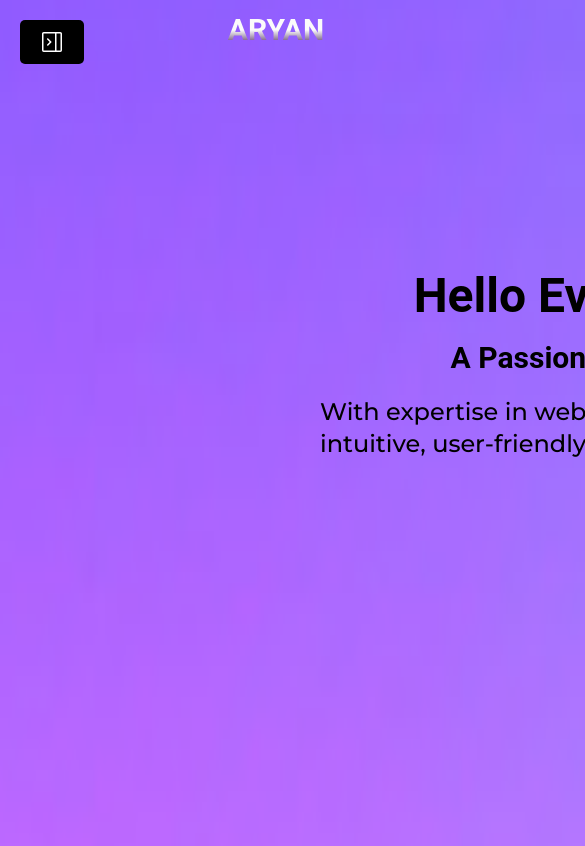
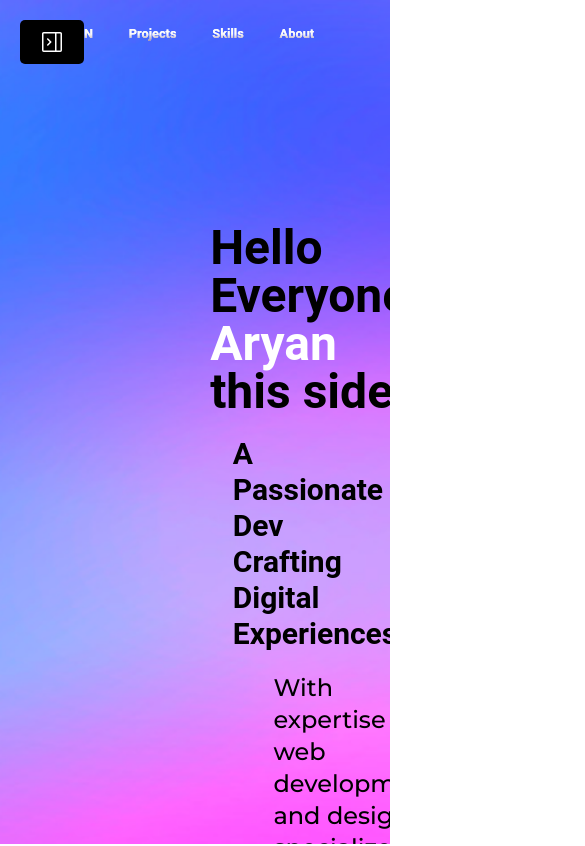
Before and after one commit to Aryanftw/portfolio-2, a React (Vite) app in the folder frontend/: page /home in a window 390 px wide. Shown: the top 846 px of the page, 585 px wide, since content can reach past the window. Built offline with nearby package versions, Linux system fonts and the light colour scheme.

Commit message:
navbar responsiveness added

```diff
--- a/frontend/index.html
+++ b/frontend/index.html
@@ -3,7 +3,8 @@
   <head>
     <meta charset="UTF-8" />
     <link rel="icon" type="image/svg+xml" href="/vite.svg" />
-    <meta name="viewport" content="width=device-width, initial-scale=1.0" />
+    <!-- <meta name="viewport" content="width=device-width, initial-scale=1.0" /> -->
+    <meta name="viewport" content="width=device-width, initial-scale=1.0, maximum-scale=1.0, user-scalable=no">
     <title>Aryan | Portfolio</title>
   </head>
   <body>
--- a/frontend/src/components/Home.css
+++ b/frontend/src/components/Home.css
@@ -1,24 +1,45 @@
-.main{
-  width:94.8rem;
+.main {
+  width: 100%;
+  min-height: 100vh;
   background-image: url('./Screenshot2024-10-30-210229.png');
   background-repeat: no-repeat;
   background-position: center;
-  background-size:cover;
-  background-size: 300% 300%;
-  animation: gradientAnimation 15s ease infinite;
+  background-size: cover;
+  position: fixed;  /* Added to ensure bg stays fixed */
+  top: 0;
+  left: 0;
+  right: 0;
+  bottom: 0;
+  overflow-y: auto; /* Allow scrolling of content */
 }
 
-@keyframes gradientAnimation {
-  0% { background-position: 0% 50%; }
-  50% { background-position: 100% 50%; }
-  100% { background-position: 0% 50%; }
+/* iPhone and small devices */
+@media screen and (max-width: 430px) {
+  .main {
+    background-attachment: fixed; /* Keeps bg fixed while scrolling */
+    height: 100vh;
+    width: 100vw;
+    position: fixed;
+    overflow-y: auto;
+    -webkit-background-size: cover; /* Added for iOS Safari */
+    -moz-background-size: cover;
+    -o-background-size: cover;
+  }
+
+  /* Container for your content */
+  .content {
+    position: relative;
+    z-index: 1;
+    min-height: 100vh;
+    width: 100%;
+  }
 }
 
-
-@media (min-width:1515px){
-  .main{
-    width:100%;
+/* Tablets and medium devices */
+@media screen and (max-width: 768px) {
+  .main {
+    background-attachment: fixed;
+    -webkit-background-size: cover;
     background-size: cover;
-    background-repeat: repeat;
   }
 }
--- a/frontend/src/components/Home.jsx
+++ b/frontend/src/components/Home.jsx
@@ -9,8 +9,8 @@ import Skills from "./Skills";
 import Projects from "./Projects";
 const Home = () => {
   return (
-    <div className="main min-h-screen flex flex-col">
-
+    <div className="main relative w-full overflow-x-hidden flex flex-col">
+      <div className="content">
       <SocialSidebar></SocialSidebar>
       <Navbar />
       <Hero />
@@ -18,6 +18,8 @@ const Home = () => {
       <Skills/>
       <About/>
       <Contact/>
+      </div>
+
     </div>
   );
 };
--- a/frontend/src/components/IntroPage.css
+++ b/frontend/src/components/IntroPage.css
@@ -63,7 +63,8 @@ h1{
 @media (min-width:1511px){
   .main1 {
     width: 100%;
-    background-size: cover;
-    height:auto
+    background-size: cover;}
+    h1{
+      font-size: 40px;;
+    }
   }
-}
--- a/frontend/src/components/Navbar.css
+++ b/frontend/src/components/Navbar.css
@@ -1,34 +1,46 @@
-
-
-.nav{
-
+.nav {
   background: linear-gradient(to bottom, rgb(251, 251, 251) 50%, rgb(43, 1, 65) 100%);
   -webkit-background-clip: text;
   -webkit-text-fill-color: transparent;
   transition: color 0.5s ease-out;
+}
 
-}
 .nav a {
   color: inherit;
-
   transition: color 0.5s ease-in-out;
 }
 
 .nav a:hover {
-  color: #4163f7;
-  transition: background 0.5s linear;
-}
-
-
-.nav a:hover {
-  background: linear-gradient(to bottom, rgba(8, 0, 251, 0.8)30%, rgba(0, 0, 0, 0.8));
+  background: linear-gradient(to bottom, rgba(8, 0, 251, 0.8) 30%, rgba(0, 0, 0, 0.8));
   -webkit-background-clip: text;
   -webkit-text-fill-color: transparent;
   transition: background 0.5s linear;
 }
 
-.sticky {
-  position: sticky;
-  top: 0;
-  z-index: 50;
+/* Media Queries */
+@media (max-width: 500px) {
+  .nav {
+    font-size: 1rem;
+  }
+  .nav-container {
+    padding-right: 1rem;
+  }
 }
+
+@media (max-width: 400px) {
+  .nav {
+    font-size: 0.8rem;
+  }
+  .nav-container {
+    padding-right: 1.5rem;
+  }
+}
+
+@media (max-width: 300px) {
+  .nav {
+    font-size: 0.7rem;
+  }
+  .nav-container {
+    padding-right: 1rem;
+  }
+}
--- a/frontend/src/components/Navbar.jsx
+++ b/frontend/src/components/Navbar.jsx
@@ -3,12 +3,12 @@ import './Navbar.css'
 
 const Navbar = () => {
   return (
-    <div className='sticky'>
-      <div className='flex justify-evenly text-center font-custom'>
-        <p className='nav text-3xl font-bold mt-3 mr-10'><a href="#hero">ARYAN</a></p>
-        <p className='nav text-2xl font-semibold mt-3'><a href="#projects">Projects</a></p>
-        <p className='nav text-2xl font-semibold mt-3 pr-4 mr-3'><a href="#skills">Skills</a></p>
-        <p className='nav text-2xl font-semibold mt-3'><a href="#about">About</a></p>
+    <div className='nav-container fixed top-0 z-50 w-full bg-opacity-95'>
+      <div className='nav flex justify-evenly text-center font-custom items-center p-4'>
+        <p className='nav name text-3xl font-bold'><a href="#hero">ARYAN</a></p>
+        <p className='nav text-2xl font-semibold'><a href="#projects">Projects</a></p>
+        <p className='nav text-2xl font-semibold'><a href="#skills">Skills</a></p>
+        <p className='nav text-2xl font-semibold'><a href="#about">About</a></p>
       </div>
     </div>
   )
```
